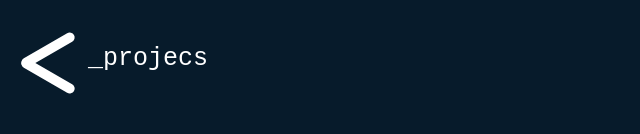
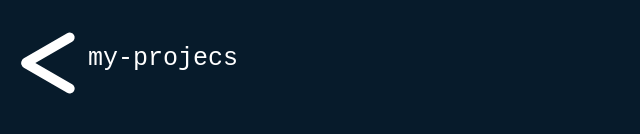
Before and after one commit to sebastianmonten/my_portfolio, a Vue app: page / in a window 1280 px wide. Shown: the part 163-297 px from the top of the page, without its empty margins (0-640 px from the left). Built offline with nearby package versions, Linux system fonts and the light colour scheme.

Commit message:
Had to run npm audit fix on project, could not run npm run serve. Not sure why, maybe because I created the project a while back now, on a windows machine. Seems to be working on my macbook now, at least on local server

```diff
--- a/src/components/Hamburger.vue
+++ b/src/components/Hamburger.vue
@@ -5,7 +5,7 @@
             <span class="myLine line02" :class="{active: is_active, line02x: menu_active}"></span>
         </span>
         <span v-if="!menu_active" class="label" @mouseenter="toggleActive" @mouseleave="toggleActive" @click="toggleMenue">
-            <h2 :class="{active_label: is_active}">_projecs</h2>
+            <h2 :class="{active_label: is_active}">my-projecs</h2>
         </span>
     </div>
 </template>
```
Also changed, not shown: package.json (+5 -5 lines), 1 other file (tests, documents, lock files or other folders).
